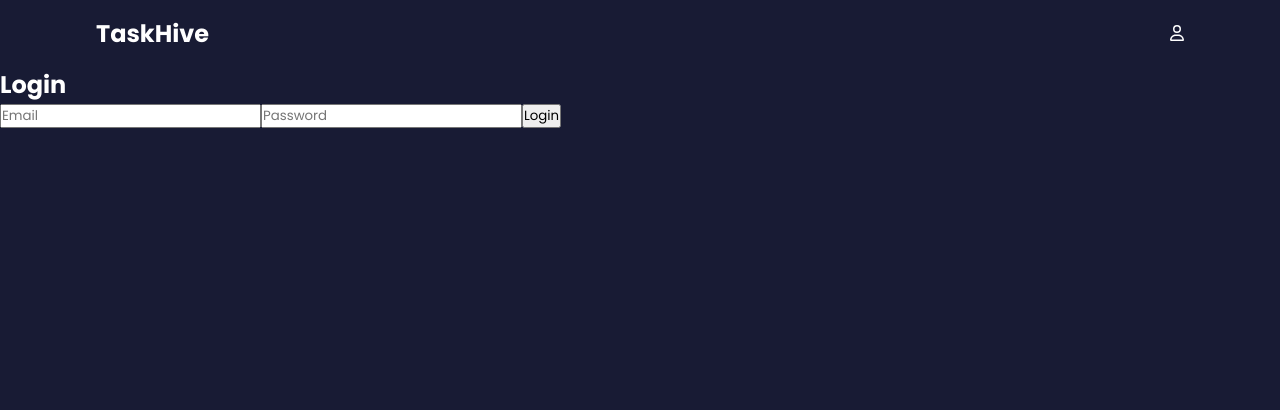
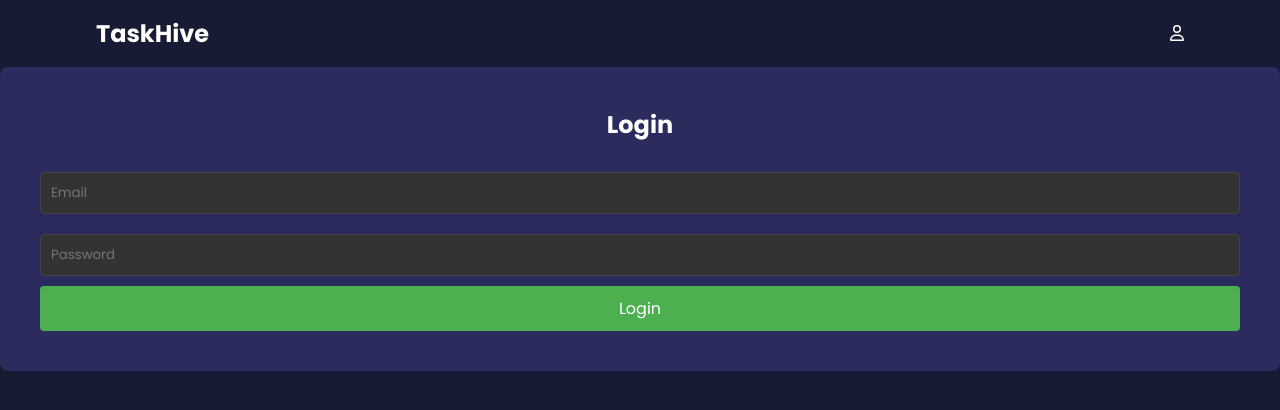
Before and after one commit to Deeperr0/task-hive, a React (Vite) app: page / in a window 1280 px wide. Shown: the top 410 px of the page. Built offline with nearby package versions, Linux system fonts and the light colour scheme; no server answers.

Commit message:
Updated login page

```diff
--- /dev/null
+++ b/src/auth/Login.css
@@ -0,0 +1,51 @@
+.login-container {
+  background-color: #2b2b5e;
+  padding: 40px;
+  border-radius: 8px;
+  box-shadow: 0 0 10px rgba(0, 0, 0, 0.1);
+  text-align: center;
+}
+
+.login-container h2 {
+  margin-bottom: 20px;
+  font-size: 24px;
+}
+
+.login-container input {
+  width: 100%;
+  padding: 10px;
+  margin: 10px 0;
+  border: 1px solid #444;
+  border-radius: 4px;
+  background-color: #333;
+  color: #fff;
+}
+
+.login-container button {
+  width: 100%;
+  padding: 10px;
+  border: none;
+  border-radius: 4px;
+  background-color: #4caf50;
+  color: #fff;
+  font-size: 16px;
+  cursor: pointer;
+}
+
+.login-container button:hover {
+  background-color: #45a049;
+}
+
+.logout {
+  background-color: #4caf50;
+  border: none;
+  border-radius: 4px;
+  color: #fff;
+  padding: 10px;
+  cursor: pointer;
+  margin-left: 10px;
+}
+
+.logout:hover {
+  background-color: #45a049;
+}
--- a/src/auth/Login.jsx
+++ b/src/auth/Login.jsx
@@ -1,6 +1,7 @@
 import React, { useState } from "react";
 import { auth } from "../firebase";
 import { signInWithEmailAndPassword } from "firebase/auth";
+import "./Login.css";
 
 export default function Login({ setUser }) {
   const [email, setEmail] = useState("");
@@ -21,8 +22,9 @@ export default function Login({ setUser }) {
   };
 
   return (
+    <div className="login-container">
+      <h2>Login</h2>
       <form onSubmit={handleLogin}>
-      <h2>Login</h2>
         <input
           type="email"
           value={email}
@@ -39,5 +41,6 @@ export default function Login({ setUser }) {
         />
         <button type="submit">Login</button>
       </form>
+    </div>
   );
 }
```
Lines whose indentation alone changed are shown as unchanged.
